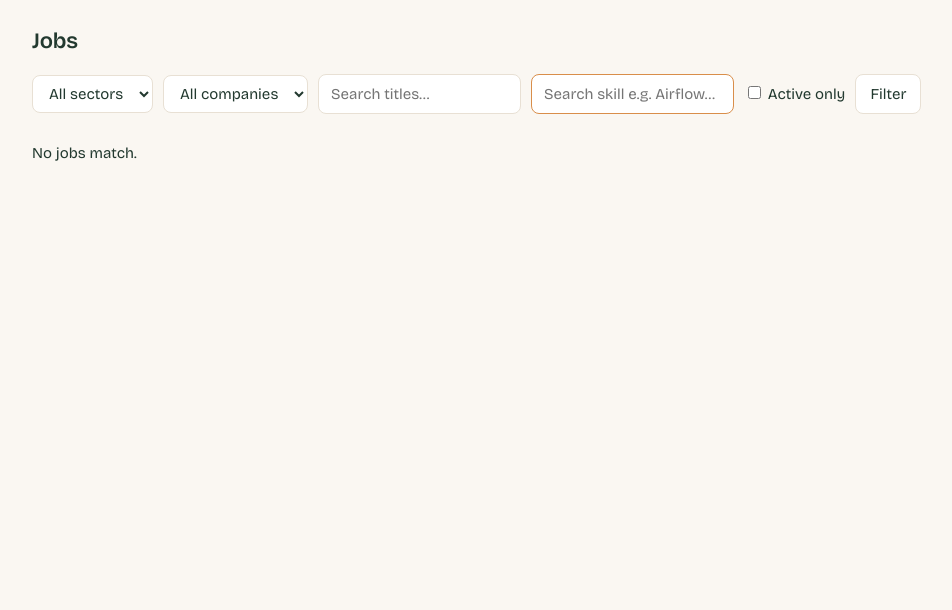
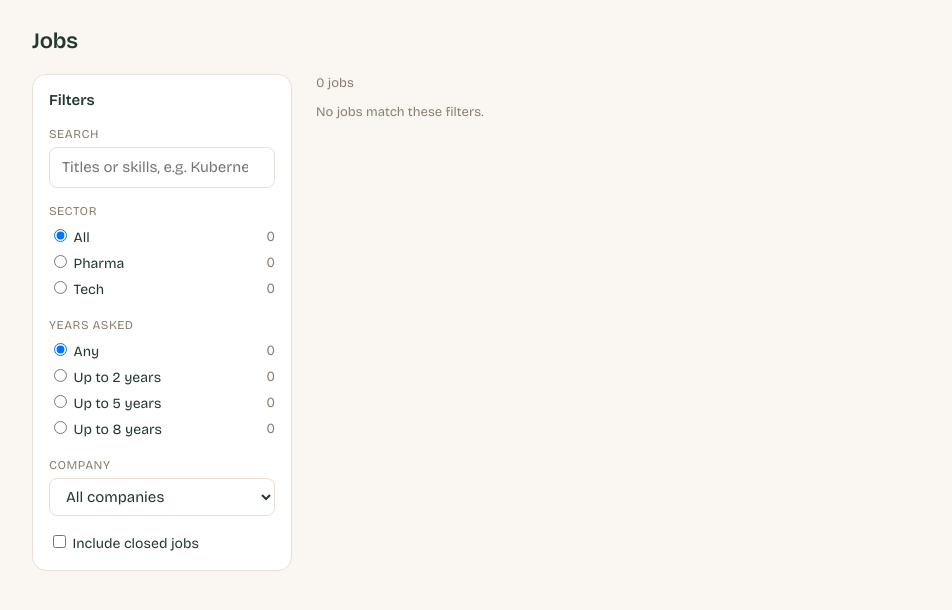
Before and after one commit to iamstarstuff/Job-finder, a Flask app: page /jobs in a window 1280 px wide. Shown: the part 63-673 px from the top of the page, without its empty margins (50-1002 px from the left). Run offline with Flask 3, Linux system fonts and the light colour scheme; data that the repository does not hold is empty.

Commit message:
feat: turn the Jobs page into a filter sidebar with job cards
Co-Authored-By: Claude Opus 5.5 <noreply@anthropic.com>

```diff
--- a/dashboard/app.py
+++ b/dashboard/app.py
@@ -12,7 +12,7 @@ sys.path.insert(0, str(Path(__file__).resolve().parent.parent))
 from flask import Flask, abort, g, jsonify, redirect, render_template, request, url_for
 from markupsafe import Markup, escape
 
-from dashboard import brief, charts
+from dashboard import brief, charts, job_search
 from jobfinder import analytics, config, storage
 from jobfinder.scrapers import SCRAPERS
 from jobfinder.tech_scrapers import TECH_SCRAPERS
@@ -84,10 +84,17 @@ def highlight(text, term):
     return Markup(pattern.sub(lambda m: f"<mark>{m.group(0)}</mark>", escaped_text))
 
 
+def short_date(iso_ts: str) -> str:
+    """'2026-10-03T08:20:00' -> '3 Oct'."""
+    return analytics.week_label(iso_ts[:10])
+
+
 def create_app(db_path=None) -> Flask:
     app = Flask(__name__)
     app.config["DB_PATH"] = str(db_path or config.DB_PATH)
     app.jinja_env.filters["highlight"] = highlight
+    app.jinja_env.filters["short_date"] = short_date
+    app.jinja_env.globals["card_facts"] = job_search.card_facts
 
     def get_conn():
         if "conn" not in g:
@@ -110,76 +117,16 @@ def create_app(db_path=None) -> Flask:
             return "Unknown sector", 404
         conn = get_conn()
         weeks = _window_arg()
-        sql = """SELECT jobs.*, job_details.description, job_details.seniority,
-                         job_details.enrichment_failed
-                  FROM jobs LEFT JOIN job_details ON job_details.job_id = jobs.id
-                  WHERE jobs.sector = ?
-                  ORDER BY jobs.first_seen DESC LIMIT 10"""
-        rows = conn.execute(sql, (name,)).fetchall()
-        job_ids = [r["id"] for r in rows]
-        skills_by_job = {}
-        if job_ids:
-            placeholders = ", ".join("?" for _ in job_ids)
-            skill_rows = conn.execute(
-                f"""SELECT job_skills.job_id, skills.name
-                    FROM job_skills JOIN skills ON skills.id = job_skills.skill_id
-                    WHERE job_skills.job_id IN ({placeholders})""",
-                job_ids,
-            ).fetchall()
-            for r in skill_rows:
-                skills_by_job.setdefault(r["job_id"], []).append(r["name"])
-        return render_template("sector.html", recent_jobs=rows, skills_by_job=skills_by_job,
+        recent = analytics.job_records(conn, sector=name)[:10]
+        return render_template("sector.html", recent_jobs=recent,
                                families=analytics.families_in(conn, name), levels=analytics.SENIORITY_LEVELS,
                                **_page_context(conn, name, weeks))
 
     @app.route("/jobs")
     def jobs():
-        conn = get_conn()
-        company = request.args.get("company", "")
-        query = request.args.get("q", "")
-        skill_query = request.args.get("skill", "")
-        active = request.args.get("active", "")
-        sector = request.args.get("sector", "")
-        sql = """SELECT jobs.*, job_details.description, job_details.seniority,
-                         job_details.enrichment_failed
-                  FROM jobs LEFT JOIN job_details ON job_details.job_id = jobs.id
-                  WHERE 1=1"""
-        params = []
-        if sector:
-            sql += " AND jobs.sector = ?"
-            params.append(sector)
-        if company:
-            sql += " AND jobs.company = ?"
-            params.append(company)
-        if query:
-            sql += " AND jobs.title LIKE ?"
-            params.append(f"%{query}%")
-        if skill_query:
-            sql += " AND job_details.description LIKE ?"
-            params.append(f"%{skill_query}%")
-        if active == "1":
-            sql += " AND jobs.is_active = 1"
-        sql += " ORDER BY jobs.first_seen DESC LIMIT 500"
-        rows = conn.execute(sql, params).fetchall()
-
-        job_ids = [r["id"] for r in rows]
-        skills_by_job = {}
-        if job_ids:
-            placeholders = ", ".join("?" for _ in job_ids)
-            skill_rows = conn.execute(
-                f"""SELECT job_skills.job_id, skills.name
-                    FROM job_skills JOIN skills ON skills.id = job_skills.skill_id
-                    WHERE job_skills.job_id IN ({placeholders})""",
-                job_ids,
-            ).fetchall()
-            for r in skill_rows:
-                skills_by_job.setdefault(r["job_id"], []).append(r["name"])
-
-        companies = [r["company"] for r in conn.execute(
-            "SELECT DISTINCT company FROM jobs ORDER BY company")]
-        return render_template("jobs.html", jobs=rows, companies=companies,
-                               company=company, q=query, skill=skill_query, active=active,
-                               sector=sector, skills_by_job=skills_by_job)
+        records = analytics.job_records(get_conn())
+        result = job_search.search(records, job_search.Filters.from_args(request.args))
+        return render_template("jobs.html", result=result)
 
     @app.route("/api/drilldown/<dimension>")
     def api_drilldown(dimension):
--- a/dashboard/templates/_macros.html
+++ b/dashboard/templates/_macros.html
@@ -1,26 +1,21 @@
-{% macro job_row(job, skill, skills_by_job) %}
-<details class="job-row">
-  <summary class="job-row-summary">
-    <span></span>
-    <span>{{ job.company }}</span>
-    <span>{{ job.title }}</span>
-    <span>{{ job.seniority or "—" }}</span>
-    <span><span class="pill {{ 'on' if job.is_active else 'off' }}">
-        {{ "active" if job.is_active else "closed" }}</span></span>
-    <span>{% if job.url %}<a class="btn" href="{{ job.url }}" target="_blank" rel="noopener" onclick="event.stopPropagation()">Apply</a>{% endif %}</span>
-  </summary>
-  <div class="job-detail">
-    {% if job.enrichment_failed or not job.description %}
-      Description not available yet.
-    {% else %}
-      {{ job.description | highlight(skill) }}
-      {% set tags = skills_by_job.get(job.id) %}
-      {% if tags %}
-      <div style="margin-top:8px;">
-        {% for s in tags %}<span class="skill-tag">{{ s }}</span>{% endfor %}
-      </div>
-      {% endif %}
-    {% endif %}
+{% macro job_card(job, term) %}
+<article class="job-card">
+  <h3>{% if job.url and job.url.startswith("http") %}<a href="{{ job.url }}" target="_blank" rel="noopener">{{ job.title }}</a>{% else %}{{ job.title }}{% endif %}</h3>
+  <p class="meta">{{ job.company }} · new {{ job.first_seen | short_date }}{% if not job.is_active %} · <span class="pill off">closed</span>{% endif %}</p>
+  {% if job.read_by_claude %}
+    {% set facts = card_facts(job) %}
+    {% if job.role_family or facts %}<p class="facts">{% if job.role_family %}<span class="family-chip">{{ job.role_family }}</span>{% endif %}{{ facts | join(" · ") }}</p>{% endif %}
+    {% if job.languages %}<p class="languages">Needs {{ job.languages | join(", ") }}</p>{% endif %}
+    {% if job.sector == "tech" and job.reason %}<p class="reason">{{ job.reason }}</p>{% endif %}
+  {% else %}
+    <p class="unread">Not read by Claude (no description)</p>
+  {% endif %}
+  <div class="foot">
+    {% for skill in job.skills[:6] %}<span class="skill-tag">{{ skill }}</span>{% endfor %}
+    {% if job.url and job.url.startswith("http") %}<a class="btn" href="{{ job.url }}" target="_blank" rel="noopener">Apply</a>{% endif %}
   </div>
-</details>
+  {% if job.description %}
+  <details><summary>Description</summary><div class="job-detail">{{ job.description | highlight(term) }}</div></details>
+  {% endif %}
+</article>
 {% endmacro %}
--- a/dashboard/templates/base.html
+++ b/dashboard/templates/base.html
@@ -126,21 +126,45 @@
   pre.log { background:#1F2A26; color:#D9E2DC; padding:16px; border-radius:12px; font-size:12px;
             overflow-x:auto; max-height:70vh; font-family:ui-monospace, SFMono-Regular, Menlo, monospace; }
 
-  /* Job rows (Jobs page and sector recent list) -- structure unchanged, chrome restyled. */
-  details.job-row { background:var(--card); border:1px solid var(--border); border-radius:12px; margin-bottom:6px; overflow:hidden; }
-  .job-row-summary { display:grid; grid-template-columns:20px 1.4fr 2fr 100px 90px 90px; align-items:center;
-                     padding:12px 16px; cursor:pointer; list-style:none; font-size:14px; gap:8px; }
-  .job-row-summary::-webkit-details-marker { display:none; }
-  .job-row-summary > span:first-child::before { content:"▸"; color:var(--amber); }
-  details.job-row[open] > .job-row-summary > span:first-child::before { content:"▾"; }
-  .job-row-header { display:grid; grid-template-columns:20px 1.4fr 2fr 100px 90px 90px; padding:0 16px 8px;
-                    font-size:13px; color:var(--muted); font-weight:500; gap:8px; }
   .job-detail { padding:14px 16px 14px 42px; background:var(--bg); border-top:1px solid var(--grid);
                 font-size:13px; color:#5B5245; line-height:1.6; }
   .skill-tag { background:var(--good-bg); color:var(--accent); font-size:11px; padding:3px 9px;
                border-radius:999px; margin-right:6px; display:inline-block; }
   mark { background:#F6DFC0; color:var(--ink); padding:0 3px; border-radius:3px; }
 
+  /* Jobs page: sidebar with counts + job cards (spec 2026-10-10). */
+  .job-search { display:grid; grid-template-columns:260px 1fr; gap:24px; align-items:start; }
+  .filters-panel { background:var(--card); border:1px solid var(--border); border-radius:14px; padding:14px 16px;
+                   position:sticky; top:16px; }
+  .filters-panel > summary { font-weight:600; cursor:pointer; list-style:none; }
+  .filters-panel > summary::-webkit-details-marker { display:none; }
+  .facet { border:none; margin:14px 0 0; padding:0; min-width:0; }
+  .facet legend { color:var(--muted); font-size:12px; text-transform:uppercase; letter-spacing:.04em;
+                  padding:0; margin-bottom:4px; }
+  .facet label { display:flex; justify-content:space-between; gap:8px; font-size:14px; padding:2px 0; cursor:pointer; }
+  .facet .count { color:var(--muted); font-variant-numeric:tabular-nums; }
+  .facet input[type=search], .facet select { width:100%; }
+  .results-summary { color:var(--muted); font-size:13px; margin-bottom:10px; }
+  .job-card { background:var(--card); border:1px solid var(--border); border-radius:14px; padding:14px 16px; margin-bottom:10px; }
+  .job-card h3 { font-size:16px; }
+  .job-card h3 a { color:var(--ink); text-decoration:none; }
+  .job-card .meta { color:var(--muted); font-size:13px; margin-top:2px; }
+  .job-card .facts { margin-top:8px; font-size:14px; }
+  .family-chip { display:inline-block; background:var(--warn-bg); color:var(--warn); font-size:12px; font-weight:500;
+                 padding:2px 9px; border-radius:999px; margin-right:8px; }
+  .job-card .languages { margin-top:4px; font-size:13px; color:var(--warn); }
+  .job-card .reason { margin-top:6px; font-size:13px; color:#5B5245; font-style:italic; }
+  .job-card .unread { margin-top:6px; font-size:13px; color:var(--muted); }
+  .job-card .foot { display:flex; flex-wrap:wrap; align-items:center; gap:6px; margin-top:10px; }
+  .job-card .foot .btn { margin-left:auto; }
+  .job-card details { margin-top:8px; }
+  .job-card details summary { cursor:pointer; color:var(--accent); font-size:13px; }
+  .job-card .job-detail { margin-top:6px; padding:12px 14px; border:none; border-radius:10px; }
+  .pager { display:flex; justify-content:space-between; align-items:center; margin-top:16px; font-size:14px; }
+  @media (max-width:767px) {
+    .job-search { grid-template-columns:1fr; }
+    .filters-panel { position:static; }
+  }
   @media (max-width:900px) {
     .span-6 { grid-column:span 12; }
   }
@@ -151,14 +175,6 @@
     form.filters { flex-direction:column; align-items:stretch; }
     form.filters input, form.filters select, form.filters button { width:100%; }
     .movers { grid-template-columns:1fr; }
-    .job-row-header { display:none; }
-    .job-row-summary { display:flex; flex-direction:column; align-items:flex-start; gap:4px;
-                       padding:14px 16px 14px 30px; position:relative; }
-    .job-row-summary > span:first-child { position:absolute; left:10px; top:16px; }
-    .job-row-summary > span:nth-child(2) { font-weight:600; }
-    .job-row-summary > span:nth-child(5) { margin-top:2px; }
-    .job-row-summary > span:nth-child(6) { margin-top:6px; }
-    .job-detail { padding-left:16px; }
   }
   @media (prefers-reduced-motion: reduce) {
     *, *::before, *::after { animation:none !important; transition:none !important; }
--- a/dashboard/templates/jobs.html
+++ b/dashboard/templates/jobs.html
@@ -1,33 +1,57 @@
 {% extends "base.html" %}
+{% from "_macros.html" import job_card %}
+{% block title %}Jobs · Job Finder{% endblock %}
 {% block content %}
 <h2>Jobs</h2>
-<form class="filters" method="get" action="/jobs">
-  <select name="sector" onchange="this.form.submit()">
-    <option value="">All sectors</option>
-    <option value="pharma" {{ "selected" if sector == "pharma" }}>Pharma</option>
-    <option value="tech" {{ "selected" if sector == "tech" }}>Tech</option>
-  </select>
-  <select name="company" onchange="this.form.submit()">
-    <option value="">All companies</option>
-    {% for c in companies %}
-    <option value="{{ c }}" {{ "selected" if c == company }}>{{ c }}</option>
-    {% endfor %}
-  </select>
-  <input type="text" name="q" placeholder="Search titles…" value="{{ q }}">
-  <input type="text" name="skill" class="skill-search" placeholder="Search skill e.g. Airflow…" value="{{ skill }}">
-  <label><input type="checkbox" name="active" value="1" {{ "checked" if active == "1" }}> Active only</label>
-  <button type="submit">Filter</button>
-</form>
-
-{% from "_macros.html" import job_row %}
-{% if jobs %}
-<div class="job-row-header">
-  <span></span><span>Company</span><span>Title</span><span>Seniority</span><span>Status</span><span></span>
+{% set f = result.filters %}
+<div class="job-search">
+  <form method="get" action="/jobs">
+    <details class="filters-panel" id="filters">
+      <summary>Filters{% if f.active_count %} ({{ f.active_count }}){% endif %}</summary>
+      <fieldset class="facet">
+        <legend>Search</legend>
+        <input type="search" name="q" value="{{ f.q }}" placeholder="Titles or skills, e.g. Kubernetes" aria-label="Search titles or skills">
+      </fieldset>
+      <fieldset class="facet">
+        <legend>Sector</legend>
+        {% for c in result.facets.sector %}
+        <label><span><input type="radio" name="sector" value="{{ c.value }}"{{ " checked" if c.selected }} onchange="this.form.submit()"> {{ c.label }}</span><span class="count">{{ c.count }}</span></label>
+        {% endfor %}
+      </fieldset>
+      {% for group, title, kind in [("family", "Role family", "checkbox"), ("seniority", "Seniority", "checkbox"), ("years", "Years asked", "radio"), ("mode", "Work mode", "checkbox"), ("contract", "Contract", "checkbox")] %}
+      {% if result.facets[group] %}
+      <fieldset class="facet">
+        <legend>{{ title }}</legend>
+        {% for c in result.facets[group] %}
+        <label><span><input type="{{ kind }}" name="{{ group }}" value="{{ c.value }}"{{ " checked" if c.selected }} onchange="this.form.submit()"> {{ c.label }}</span><span class="count">{{ c.count }}</span></label>
+        {% endfor %}
+      </fieldset>
+      {% endif %}
+      {% endfor %}
+      <fieldset class="facet">
+        <legend>Company</legend>
+        <select name="company" onchange="this.form.submit()" aria-label="Company">
+          <option value="">All companies</option>
+          {% for c in result.companies %}<option value="{{ c.value }}"{{ " selected" if c.selected }}>{{ c.label }} ({{ c.count }})</option>{% endfor %}
+        </select>
+      </fieldset>
+      <fieldset class="facet">
+        <label><span><input type="checkbox" name="all" value="1"{{ " checked" if f.include_closed }} onchange="this.form.submit()"> Include closed jobs</span></label>
+      </fieldset>
+      <noscript><button type="submit">Apply filters</button></noscript>
+    </details>
+  </form>
+  <section class="results">
+    <p class="results-summary">{{ result.total }} job{{ "" if result.total == 1 else "s" }}{% if result.pages > 1 %} · page {{ result.page }} of {{ result.pages }}{% endif %}</p>
+    {% for job in result.cards %}{{ job_card(job, f.q) }}{% else %}<p class="note">No jobs match these filters.</p>{% endfor %}
+    {% if result.pages > 1 %}
+    <div class="pager">
+      {% if result.page > 1 %}<a href="/jobs?{{ f.query(page=result.page - 1) }}">← Previous</a>{% else %}<span></span>{% endif %}
+      <span>Page {{ result.page }} of {{ result.pages }}</span>
+      {% if result.page < result.pages %}<a href="/jobs?{{ f.query(page=result.page + 1) }}">Next →</a>{% else %}<span></span>{% endif %}
+    </div>
+    {% endif %}
+  </section>
 </div>
-{% for job in jobs %}
-{{ job_row(job, skill, skills_by_job) }}
-{% endfor %}
-{% else %}
-<p>No jobs match.</p>
-{% endif %}
+<script>if (window.innerWidth >= 768) document.getElementById("filters").open = true;</script>
 {% endblock %}
```
Also changed, not shown: dashboard/templates/sector.html (+3 -6 lines), tests/test_dashboard.py (+77 -72 lines), README.md.
